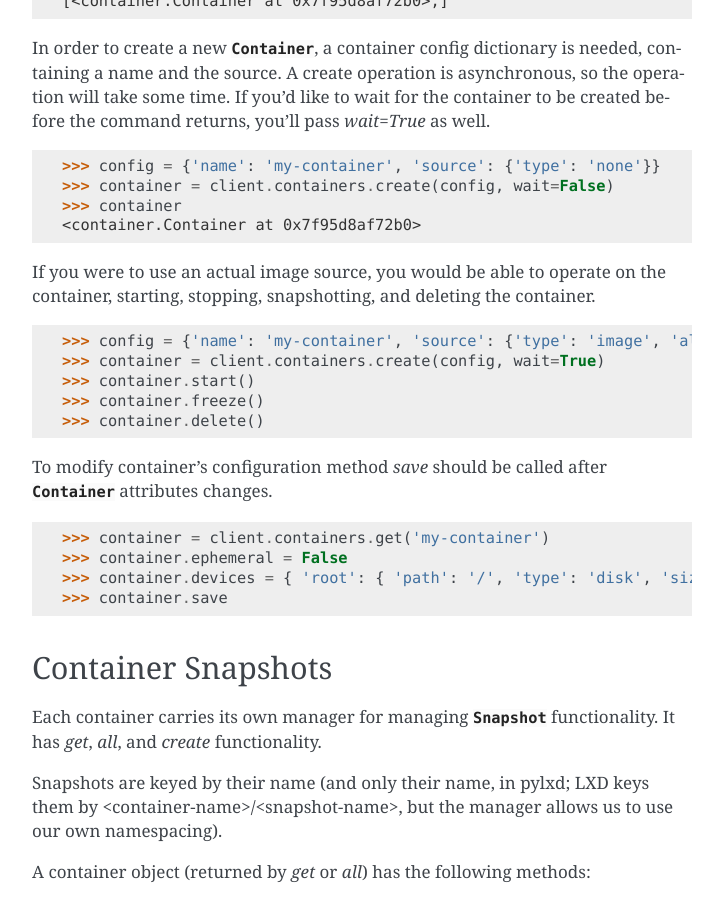
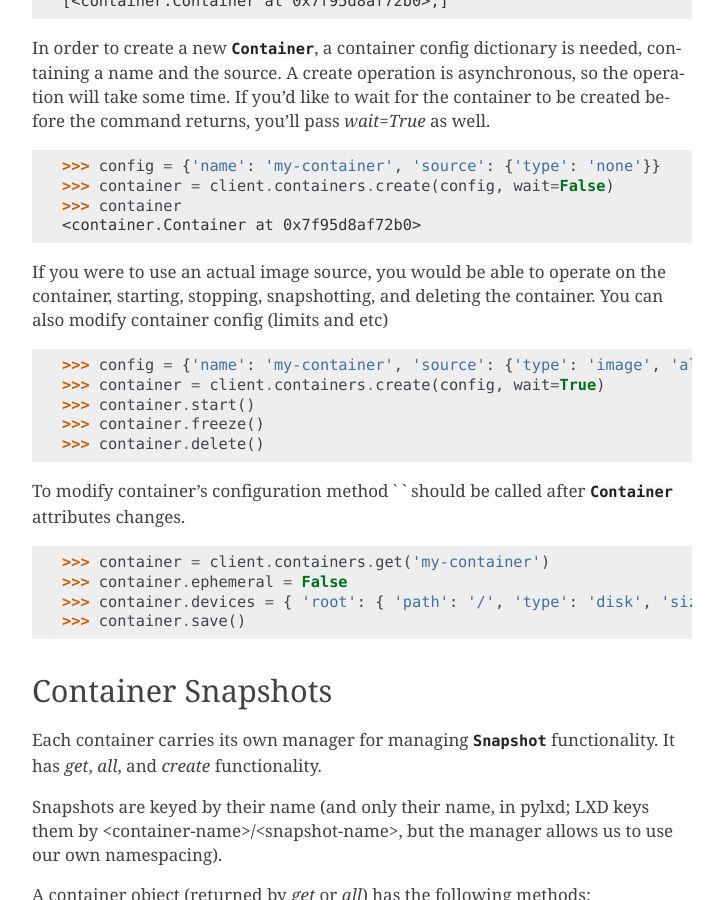
Before and after one commit to canonical/pylxd, a Sphinx documentation site: the page built from doc/source/containers.rst, in a window 1280 px wide and 900 px high, scrolled down 1911 px. Shown: the whole window, without its empty margins (388-1111 px from the left). Built offline with Sphinx 7.4.7, drawn with Linux system fonts in a browser that asks for light colours.

Commit message:
Update containers.rst

```diff
--- a/doc/source/containers.rst
+++ b/doc/source/containers.rst
@@ -107,24 +107,25 @@
 
 If you were to use an actual image source, you would be able to operate
 on the container, starting, stopping, snapshotting, and deleting the
-container.
+container. You can also modify container config (limits and etc)
 
 .. code-block:: python
 
-    >>> config = {'name': 'my-container', 'source': {'type': 'image', 'alias': 'ubuntu/trusty'}}
+    >>> config = {'name': 'my-container', 'source': {'type': 'image', 'alias': 'ubuntu/trusty'} 'config': {'limits.cpu': '2'}}
     >>> container = client.containers.create(config, wait=True)
     >>> container.start()
     >>> container.freeze()
     >>> container.delete()
 
 
-To modify container's configuration method `save` should be called after
+To modify container's configuration method `
+` should be called after
 :class:`~container.Container` attributes changes.
 
     >>> container = client.containers.get('my-container')
     >>> container.ephemeral = False
     >>> container.devices = { 'root': { 'path': '/', 'type': 'disk', 'size': '7GB'} }
-    >>> container.save
+    >>> container.save()
 
 
 Container Snapshots
```
